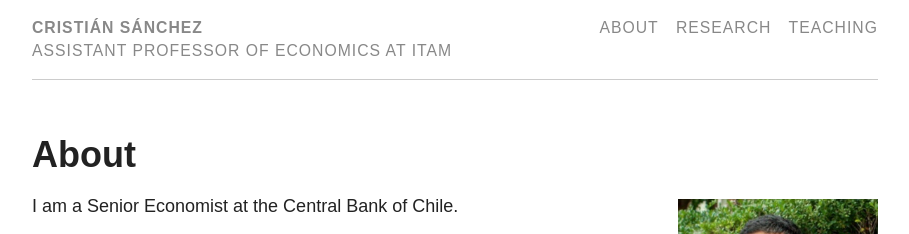
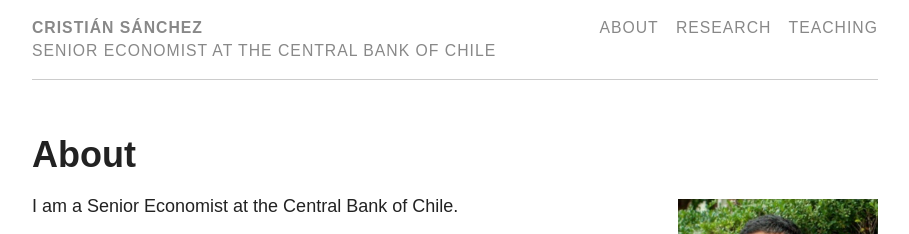
Before and after one commit to fvg98/fvg98.github.io, a Jekyll site: the page built from index.md, in a window 1280 px wide. Shown: the top 234 px of the page, without its empty margins (185-1094 px from the left). Built offline with Jekyll 4.4.1, drawn with Linux system fonts in a browser that asks for light colours.

Commit message:
Header update 23/12/12

```diff
--- a/_config.yml
+++ b/_config.yml
@@ -1,4 +1,4 @@
-title: <b>Cristián Sánchez</b><br/>Assistant Professor of Economics at ITAM
+title: <b>Cristián Sánchez</b><br/>Senior Economist at the Central Bank of Chile
 
 description:
 
```
